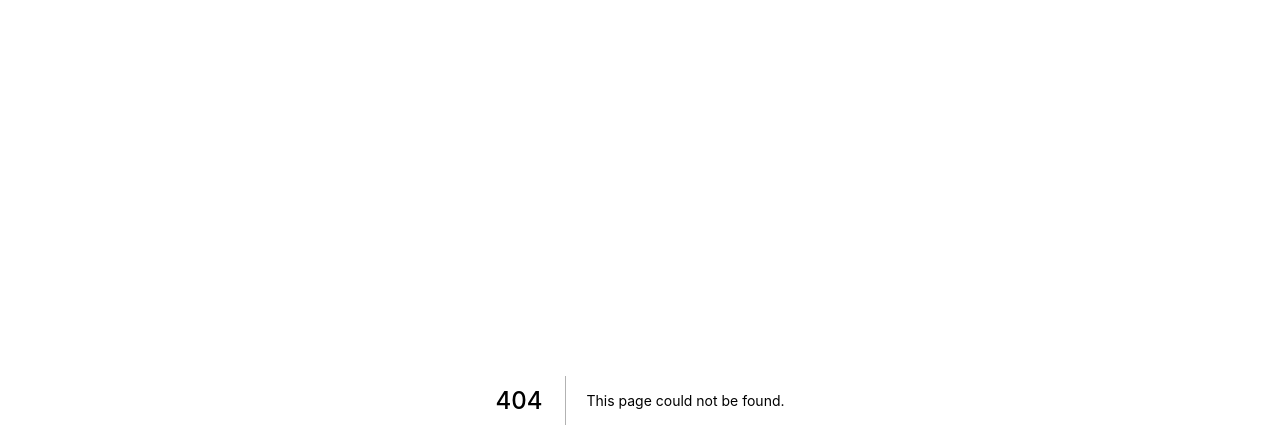
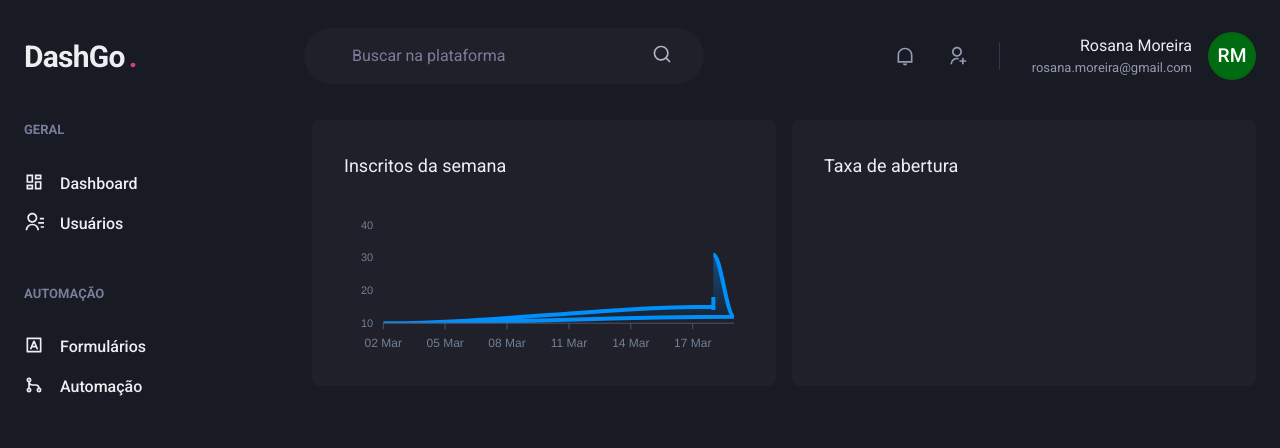
Before and after one commit to rosana-moreira/dash-go, a Next.js app: page /dashboard in a window 1280 px wide. Before the commit this address had no page. Shown: the top 448 px of the page. Built offline with nearby package versions, Linux system fonts and the light colour scheme.

Commit message:
criação da dashboard

```diff
--- a/package.json
+++ b/package.json
@@ -13,10 +13,13 @@
     "@chakra-ui/react": "^1.8.8",
     "@emotion/react": "^11.9.0",
     "@emotion/styled": "^11.8.1",
+    "apexcharts": "^3.35.0",
     "framer-motion": "^6.2.9",
     "next": "12.1.4",
     "react": "18.0.0",
-    "react-dom": "18.0.0"
+    "react-apexcharts": "^1.4.0",
+    "react-dom": "18.0.0",
+    "react-icons": "^4.3.1"
   },
   "devDependencies": {
     "@types/node": "^17.0.23",
--- /dev/null
+++ b/src/components/Header.tsx
@@ -0,0 +1,75 @@
+import { Flex, Input, Text, Icon, HStack, Box, Avatar } from "@chakra-ui/react";
+import {
+  RiNotificationLine,
+  RiSearchLine,
+  RiUserAddLine,
+} from "react-icons/ri";
+
+export default function Header() {
+  return (
+    <Flex
+      as="header"
+      w="100%"
+      maxW={1480}
+      h="20"
+      mx="auto"
+      mt="4"
+      px="6"
+      align="center"
+    >
+      <Text fontSize="3xl" fontWeight="bold" letterSpacing="tight" w="64">
+        DashGo
+        <Text as="span" ml="1" color="pink.500">
+          .
+        </Text>
+      </Text>
+      <Flex
+        as="label"
+        flex="1"
+        py="4"
+        px="8"
+        ml="6"
+        maxW={400}
+        alignSelf="center"
+        color="gray.200"
+        position="relative"
+        bg="gray.800"
+        borderRadius="full"
+      >
+        <Input
+          color="gray.50"
+          variant="unstyled"
+          px="4"
+          mr="4"
+          placeholder="Buscar na plataforma"
+          _placeholder={{ color: "gray.400" }}
+        />
+        <Icon as={RiSearchLine} fontSize="20" />
+      </Flex>
+
+      <Flex align="center" ml="auto">
+        <HStack
+          spacing="8"
+          mx="8"
+          pr="8"
+          py="1"
+          color="gray.300"
+          borderRightWidth={1}
+          borderColor="gray.700"
+        >
+          <Icon as={RiNotificationLine} fontSize="20" />
+          <Icon as={RiUserAddLine} fontSize="20" />
+        </HStack>
+        <Flex align="center">
+          <Box mr="4" textAlign="right">
+            <Text>Rosana Moreira</Text>
+            <Text color="gray.300" fontSize="small">
+              rosana.moreira@gmail.com
+            </Text>
+          </Box>
+          <Avatar size="md" name="Rosana Moreira" />
+        </Flex>
+      </Flex>
+    </Flex>
+  );
+}
--- /dev/null
+++ b/src/components/Sidebar.tsx
@@ -0,0 +1,41 @@
+import { Box, Stack, Text, Link, Icon } from "@chakra-ui/react";
+import { RiContactsLine, RiDashboardLine, RiGitMergeLine, RiInputMethodLine } from "react-icons/ri";
+
+export default function Sidebar() {
+  return (
+    <Box as="aside" w="64" mr="8">
+      <Stack spacing="12" align="flex-start">
+        <Box>
+          <Text fontWeight="bold" color="gray.400" fontSize="small">
+            GERAL
+          </Text>
+          <Stack spacing="4" mt="8" align="stretch">
+            <Link display="flex" alignContent="center">
+            <Icon as={RiDashboardLine} fontSize="20"/>
+            <Text ml="4" fontWeight="medium">Dashboard</Text>
+            </Link>
+            <Link display="flex" alignContent="center">
+            <Icon as={RiContactsLine} fontSize="20"/>
+            <Text ml="4" fontWeight="medium">Usuários</Text>
+            </Link>
+          </Stack>
+        </Box>
+        <Box>
+          <Text fontWeight="bold" color="gray.400" fontSize="small">
+            AUTOMAÇÃO
+          </Text>
+          <Stack spacing="4" mt="8" align="stretch">
+            <Link display="flex" alignContent="center">
+            <Icon as={RiInputMethodLine} fontSize="20"/>
+            <Text ml="4" fontWeight="medium">Formulários</Text>
+            </Link>
+            <Link display="flex" alignContent="center">
+            <Icon as={RiGitMergeLine} fontSize="20"/>
+            <Text ml="4" fontWeight="medium">Automação</Text>
+            </Link>
+          </Stack>
+        </Box>
+      </Stack>
+    </Box>
+  );
+}
--- /dev/null
+++ b/src/pages/dashboard.tsx
@@ -0,0 +1,100 @@
+import { Box, Flex, SimpleGrid, Text, theme } from "@chakra-ui/react";
+import dynamic from "next/dynamic";
+import { ApexOptions } from "apexcharts";
+
+import Header from "../components/Header";
+import Sidebar from "../components/Sidebar";
+
+const Chart = dynamic(() => import("react-apexcharts"), {
+  ssr: false,
+});
+
+const options: ApexOptions = {
+  chart: {
+    toolbar: {
+      show: false,
+    },
+    zoom: {
+      enabled: false,
+    },
+    foreColor: theme.colors.gray[500],
+  },
+  grid: {
+    show: false,
+  },
+  dataLabels: {
+    enabled: false,
+  },
+  tooltip: {
+    enabled: false,
+  },
+  xaxis: {
+    type: "datetime",
+    axisBorder: {
+      color: theme.colors.gray[600],
+    },
+    axisTicks: {
+      color: theme.colors.gray[600],
+    },
+    categories: [
+      "2022-03-18T00:00:00.000Z",
+      "2022-03-19T00:00:00.000Z",
+      "2022-03-2T00:00:00.000Z",
+      "2022-03-18T00:00:00.000Z",
+      "2022-03-18T00:00:00.000Z",
+      "2022-03-18T00:00:00.000Z",
+      "2022-03-18T00:00:00.000Z",
+    ],
+  },
+  fill: {
+    opacity: 0.3,
+    type: "gradient",
+    gradient: {
+      shade: "dark",
+      opacityFrom: 0.7,
+      opacityTo: 0.3,
+    },
+  },
+};
+const series = [
+  {
+    name: "series1",
+    data: [31, 12, 10, 15, 15, 14, 18],
+  },
+];
+
+export default function Dashboard() {
+  return (
+    <>
+      <Flex direction="column" h="100vh">
+        <Header />
+        <Flex w="100%" my="6" maxWidth={1480} mx="auto" px="6">
+          <Sidebar />
+          <SimpleGrid
+            flex="1"
+            gap="4"
+            minChildWidth="320px"
+            alignContent="flex-start"
+          >
+            <Box p="8" bg="gray.800" borderRadius={8} pb="4">
+              <Text fontSize="lg" mb="4">
+                Inscritos da semana
+              </Text>
+              <Chart
+                options={options}
+                series={series}
+                type="area"
+                height={160}
+              />
+            </Box>
+            <Box p="8" bg="gray.800" borderRadius={8} pb="4">
+              <Text fontSize="lg" mb="4">
+                Taxa de abertura
+              </Text>
+            </Box>
+          </SimpleGrid>
+        </Flex>
+      </Flex>
+    </>
+  );
+}
```
Also changed, not shown: 1 other file (tests, documents, lock files or other folders).
